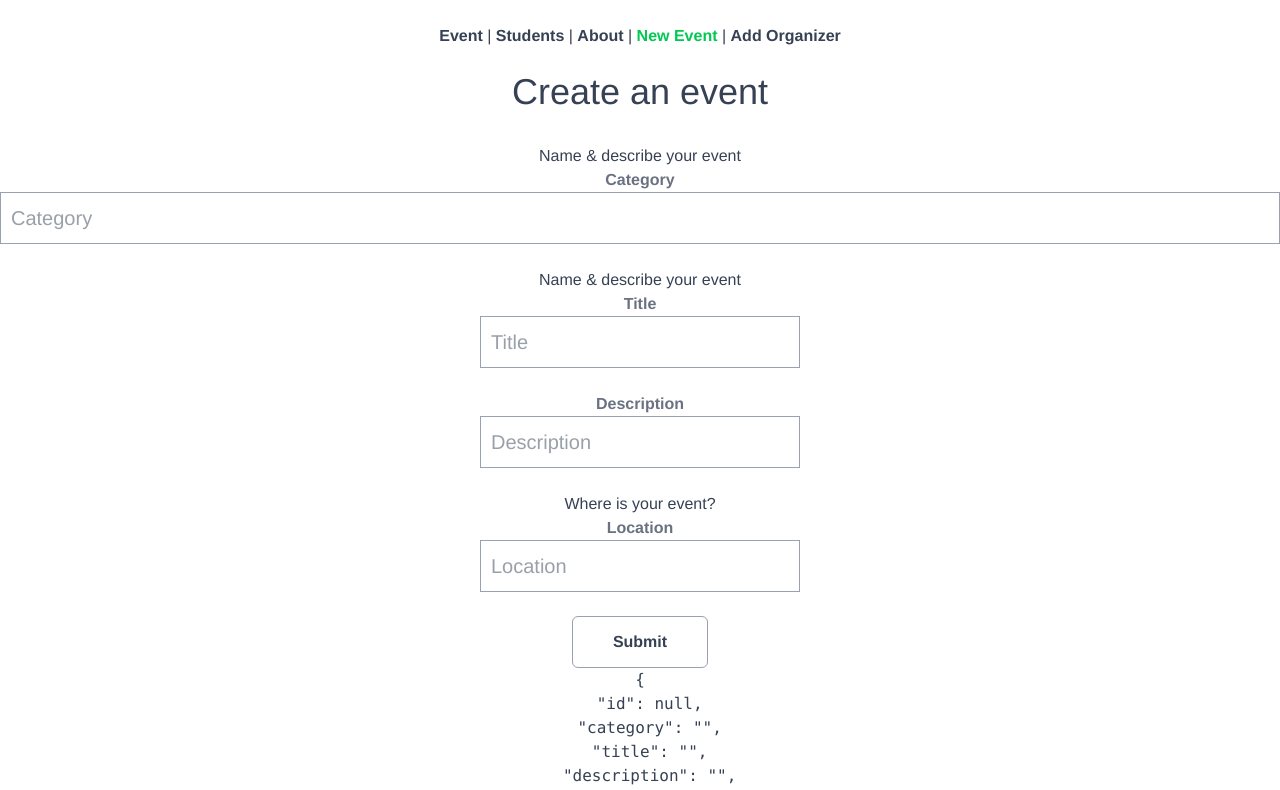
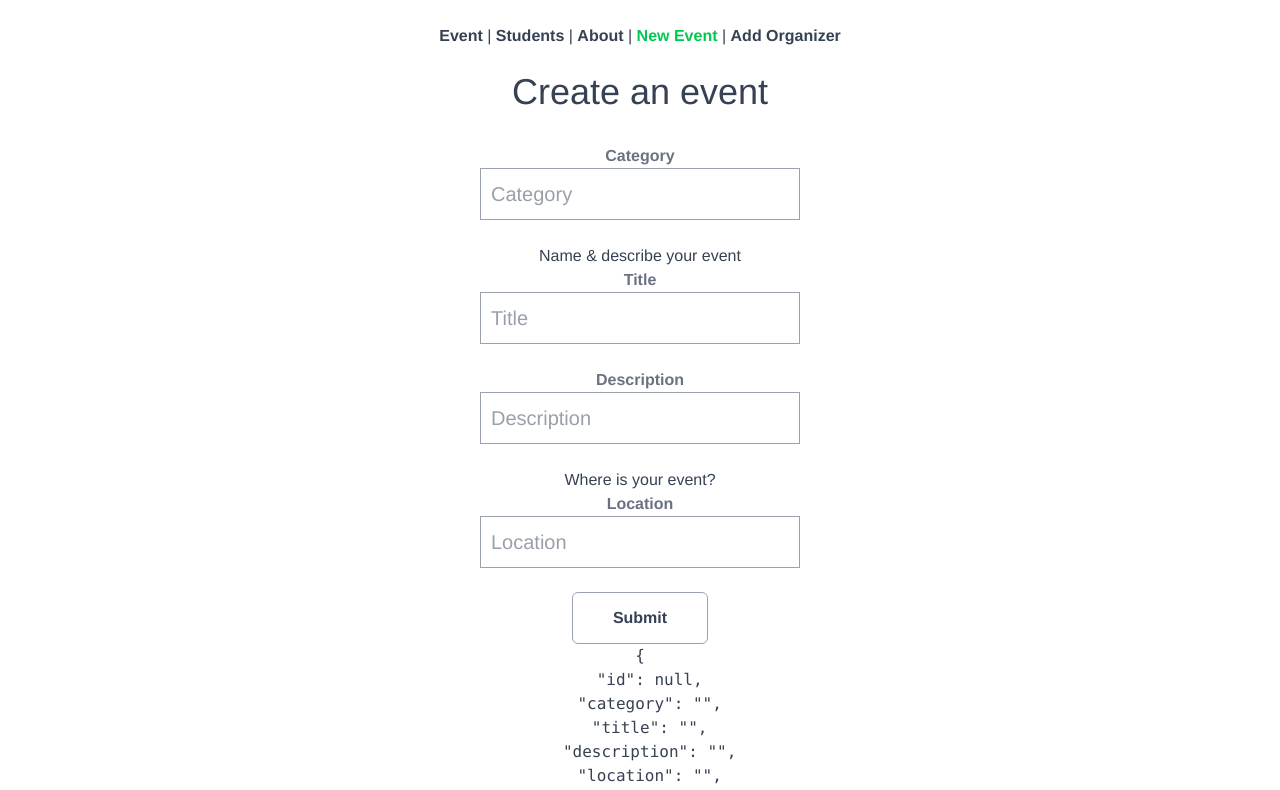
Before and after one commit to Sythez-TheGoat/lab2, a Vue app: page /add-event in a window 1280 px wide. Shown: the top 790 px of the page. Built offline with nearby package versions, Linux system fonts and the light colour scheme; the HTML template or start-up script is replaced by a standard one.

Commit message:
Finished step 5 lab9

```diff
--- /dev/null
+++ b/src/components/BaseInput.vue
@@ -0,0 +1,17 @@
+<script setup lang="ts">
+const modelValue = defineModel()
+interface BaseInputProps {
+  label: string
+}
+const props = withDefaults(defineProps<BaseInputProps>(), {
+  label: ''
+})
+</script>
+<template>
+  <label v-if="props.label" class="block text-gray-500 font-bold">
+    {{ props.label }}
+  </label>
+  <input class="h-13 w-1/4 px-2.5 text-xl border border-gray-400
+        focus:border-emerald-500 focus:outline-none mb-6" v-bind="$attrs"
+        v-model="modelValue" :placeholder="label" />
+</template>
--- a/src/views/event/EventFormView.vue
+++ b/src/views/event/EventFormView.vue
@@ -2,6 +2,7 @@
 import type { Event } from '@/types'
 import { ref } from 'vue'
 import EventService from '@/services/EventService'
+import BaseInput from '@/components/BaseInput.vue'
 import { useRouter } from 'vue-router'
 import { useMessageStore } from '@/stores/message'
 
@@ -14,10 +15,7 @@
   date: '',
   time: '',
   petsAllowed: false,
-  organizer: {
-    id: 0,
-    name: ''
-  }
+  organizer: { id: 0, name: '' }
 })
 
 const router = useRouter()
@@ -42,17 +40,12 @@
   <div>
     <h1>Create an event</h1>
     <form @submit.prevent="saveEvent">
+      <BaseInput v-model="event.category" type="text" label="Category" />
       <h3>Name & describe your event</h3>
-      <label class="block text-gray-500 font-bold">Category</label>
-      <input v-model="event.category" type="text" placeholder="Category" class="h-13 w-full px-2.5 text-xl border border-gray-400 focus:border-emerald-500 focus:outline-none mb-6" />
-      <h3>Name & describe your event</h3>
-      <label class="block text-gray-500 font-bold">Title</label>
-      <input v-model="event.title" type="text" placeholder="Title" class="h-13 w-1/4 px-2.5 text-xl border border-gray-400 focus:border-emerald-500 focus:outline-none mb-6" />
-      <label class="block text-gray-500 font-bold">Description</label>
-      <input v-model="event.description" type="text" placeholder="Description" class="h-13 w-1/4 px-2.5 text-xl border border-gray-400 focus:border-emerald-500 focus:outline-none mb-6" />
+      <BaseInput v-model="event.title" type="text" label="Title" />
+      <BaseInput v-model="event.description" type="text" label="Description" />
       <h3>Where is your event?</h3>
-      <label class="block text-gray-500 font-bold">Location</label>
-      <input v-model="event.location" type="text" placeholder="Location" class="h-13 w-1/4 px-2.5 text-xl border border-gray-400 focus:border-emerald-500 focus:outline-none mb-6" />
+      <BaseInput v-model="event.location" type="text" label="Location" />
       <button class="flex w-fit mx-auto items-center justify-center h-13 px-10 rounded-md font-semibold whitespace-nowrap border border-gray-400 focus:border-emerald-500 transition-all duration-200 ease-linear hover:scale-105 hover:border-emerald-500 hover:shadow-lg active:scale-100 focus:outline-none" type="submit">Submit</button>
     </form>
 
```
